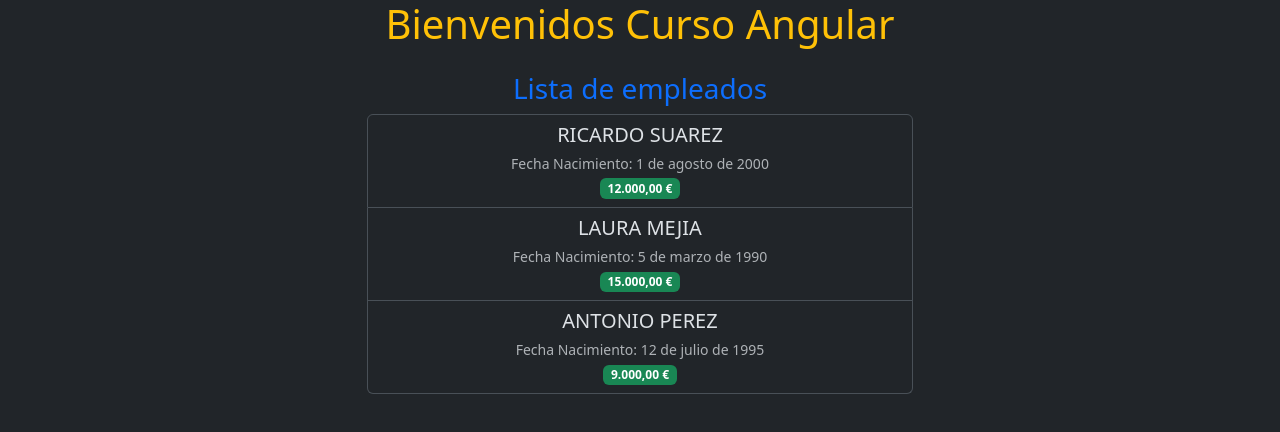
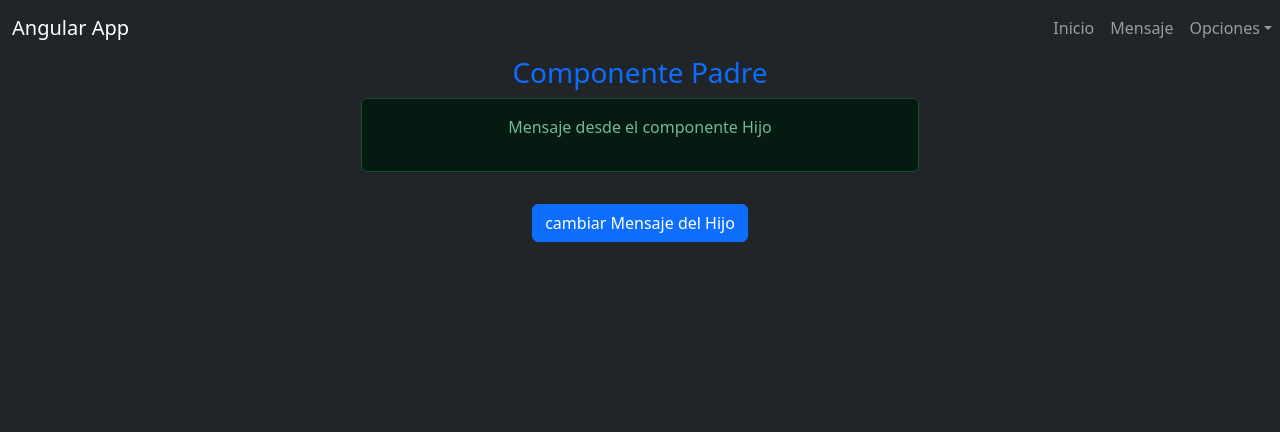
Before and after one commit to SergioSoria12/curso_angular, an Angular app: page /configuracion/padre in a window 1280 px wide. Before the commit this address led to /. Shown: the top 432 px of the page. Built offline with nearby package versions, Linux system fonts and the light colour scheme.

Commit message:
Terminado apartado routes de Angular

```diff
--- a/src/app/app.html
+++ b/src/app/app.html
@@ -1,4 +1,2 @@
-<div class="container text-center">
-  <h1 class="text-center text-warning">{{titulo}}</h1>
-  <app-ejemplo-pipes/>
-</div>
+<app-navegacion/>
+<router-outlet/>
--- a/src/app/app.routes.ts
+++ b/src/app/app.routes.ts
@@ -1,3 +1,14 @@
 import { Routes } from '@angular/router';
+import { ListadoUsuarios } from './listado-usuarios/listado-usuarios';
+import { MostrarMensaje } from './mostrar-mensaje/mostrar-mensaje';
+import { Padre } from './padre/padre';
+import { Hijo } from './padre/hijo/hijo';
 
-export const routes: Routes = [];
+export const routes: Routes = [
+    {path:'', component: ListadoUsuarios}, //Si no pones nada es la ruta default -> localhost:4200
+    {path:'mostrar-mensaje', component: MostrarMensaje},
+    {path:'configuracion',children:[
+        {path:'padre', component: Padre},
+        {path:'hijo', component: Hijo}
+    ]}
+];
--- a/src/app/app.ts
+++ b/src/app/app.ts
@@ -12,13 +12,15 @@ import { ListadoUsuarios } from "./listado-usuarios/listado-usuarios";
 import { EjemploPipes } from "./ejemplo-pipes/ejemplo-pipes";
 import { registerLocaleData } from '@angular/common';
 import localeEs from '@angular/common/locales/es';
+import { RouterOutlet } from '@angular/router';
+import { Navegacion } from "./navegacion/navegacion";
 
 // Registramos los datos de localizacion para español
 registerLocaleData(localeEs, 'es');
 
 @Component({
   selector: 'app-root',
-  imports: [Padre, ListadoUsuarios, EjemploPipes],
+  imports: [Padre, ListadoUsuarios, EjemploPipes, RouterOutlet, Navegacion],
   providers: [{provide: LOCALE_ID, useValue: 'es'}],
   templateUrl: './app.html',
   styleUrl: './app.css'
--- a/src/app/listado-usuarios/listado-usuarios.html
+++ b/src/app/listado-usuarios/listado-usuarios.html
@@ -1,4 +1,5 @@
-<div class="row justify-content-center">
+<div class="row justify-content-center text-center my-3">
+     <h3 class="text-primary">Listado Usuarios</h3>
     <div class="col-md-6">
         <ul class="list-group">
             @if (usuarios.length > 0) {
--- a/src/app/mostrar-mensaje/mostrar-mensaje.ts
+++ b/src/app/mostrar-mensaje/mostrar-mensaje.ts
@@ -1,4 +1,5 @@
 import { Component } from '@angular/core';
+import { ActivatedRoute } from '@angular/router';
 
 @Component({
   selector: 'app-mostrar-mensaje',
@@ -9,6 +10,12 @@ import { Component } from '@angular/core';
 export class MostrarMensaje {
   mensaje: string = '';
 
+  constructor(private route: ActivatedRoute){}
+
+  ngOnInit(){
+    this.mensaje = this.route.snapshot.queryParams['mensaje'];
+  }
+
   mostrarMensaje(){
     this.mensaje = '!Hola, has hecho click en el botón!'
   }
--- /dev/null
+++ b/src/app/navegacion/navegacion.html
@@ -0,0 +1,43 @@
+<nav class="navbar navbar-expand-lg navbar-dark bg-dark">
+    <div class="container-fluid">
+        <a class="navbar-brand" [routerLink]="['/']">Angular App</a>
+    </div>
+
+    <button class="navbar-toggler" type="button" data-bs-toggle="collapse"
+        data-bs-target="#navbarNav"
+        aria-controls="navbarNav" aria-expanded="false"
+        aria-label="Toggle navigation">
+        <span class="navbar-toggler-icon"></span>
+    </button>
+
+    <div class="collapse navbar-collapse" id="navbarNav">
+        <ul class="navbar-nav me-auto mb-2 mb-lg-0">
+            <li class="nav-item">
+                <a class="nav-link" [routerLink]="['/']" routerLinkActive="active"
+                    [routerLinkActiveOptions]="{exact:true}"
+                    aria-current="page">Inicio</a>
+            </li>
+
+            <li class="nav-item">
+                <a class="nav-link" [routerLink]="['/mostrar-mensaje']"
+                    routerLinkActive="active"
+                    [queryParams]="{mensaje: 'Nuevo-Mensaje'}">Mensaje</a>
+            </li>
+
+            <li class="nav-item dropdown">
+                <a class="nav-link dropdown-toggle" href="#" id="navbarDropdown" role="button"
+                    data-bs-toggle="dropdown" aria-expanded="false">Opciones</a>
+                <ul class="dropdown-menu" aria-labelledby="navbarDropdown">
+                    <li>
+                        <a class="dropdown-item" [routerLink]="['/configuracion/padre']"
+                            routerLinkActive="active">Padre</a>
+                    </li>
+                    <li>
+                        <a class="dropdown-item" [routerLink]="['/configuracion/hijo']"
+                            routerLinkActive="active">Hijo</a>
+                    </li>
+                </ul>
+            </li>
+        </ul>
+    </div>
+</nav>
--- a/src/app/padre/padre.html
+++ b/src/app/padre/padre.html
@@ -1,4 +1,4 @@
-<div class="container">
+<div class="container text-center">
     <h3 class="text-primary">Componente Padre</h3>
     <app-hijo/>
     <button class="btn btn-primary mt-3" (click)="cambiarMensajeHijo()">cambiar Mensaje del Hijo</button>
```
Also changed, not shown: src/app/navegacion/navegacion.ts (added, +13 -0 lines), src/app/navegacion/navegacion.css (added).
